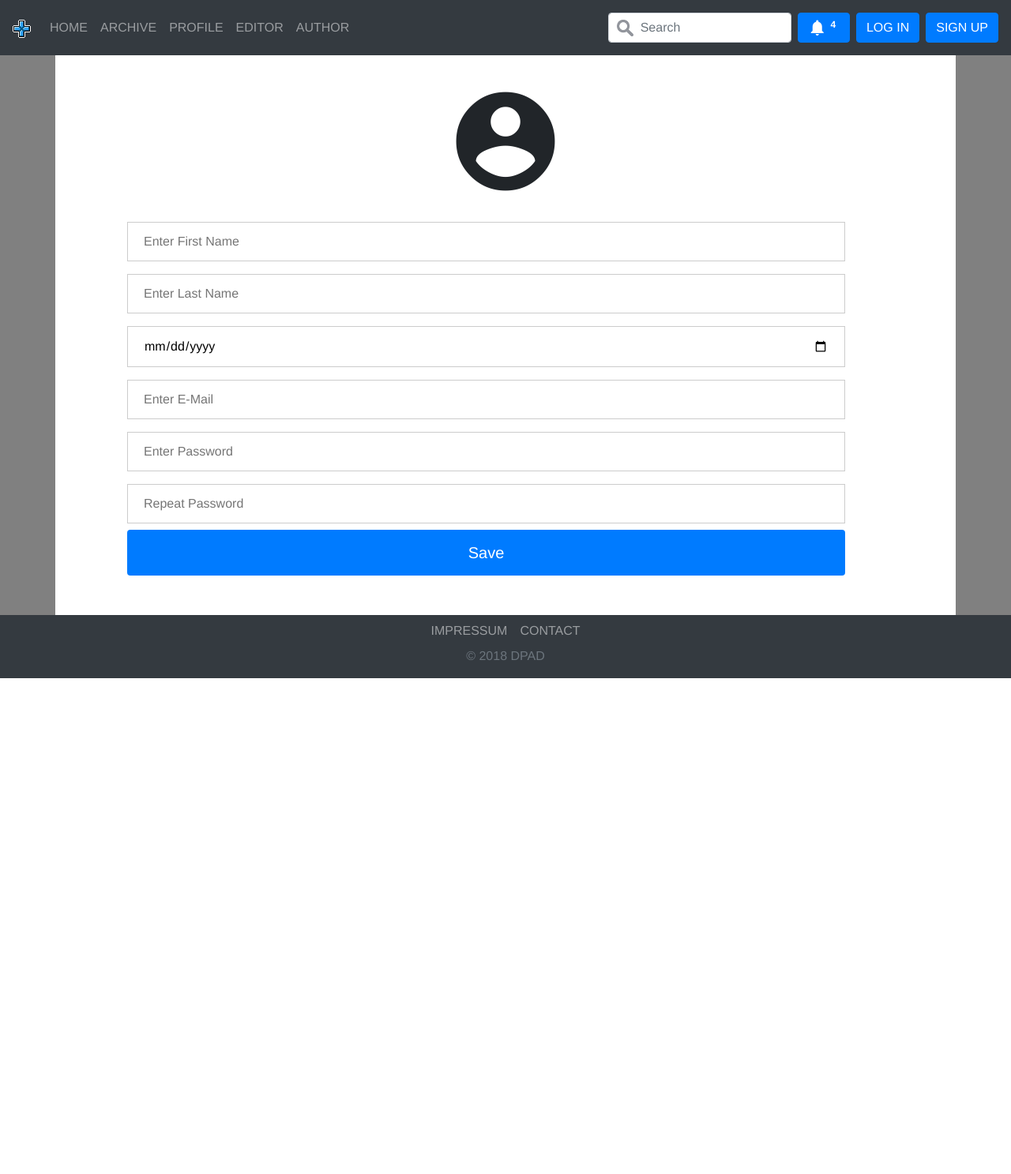
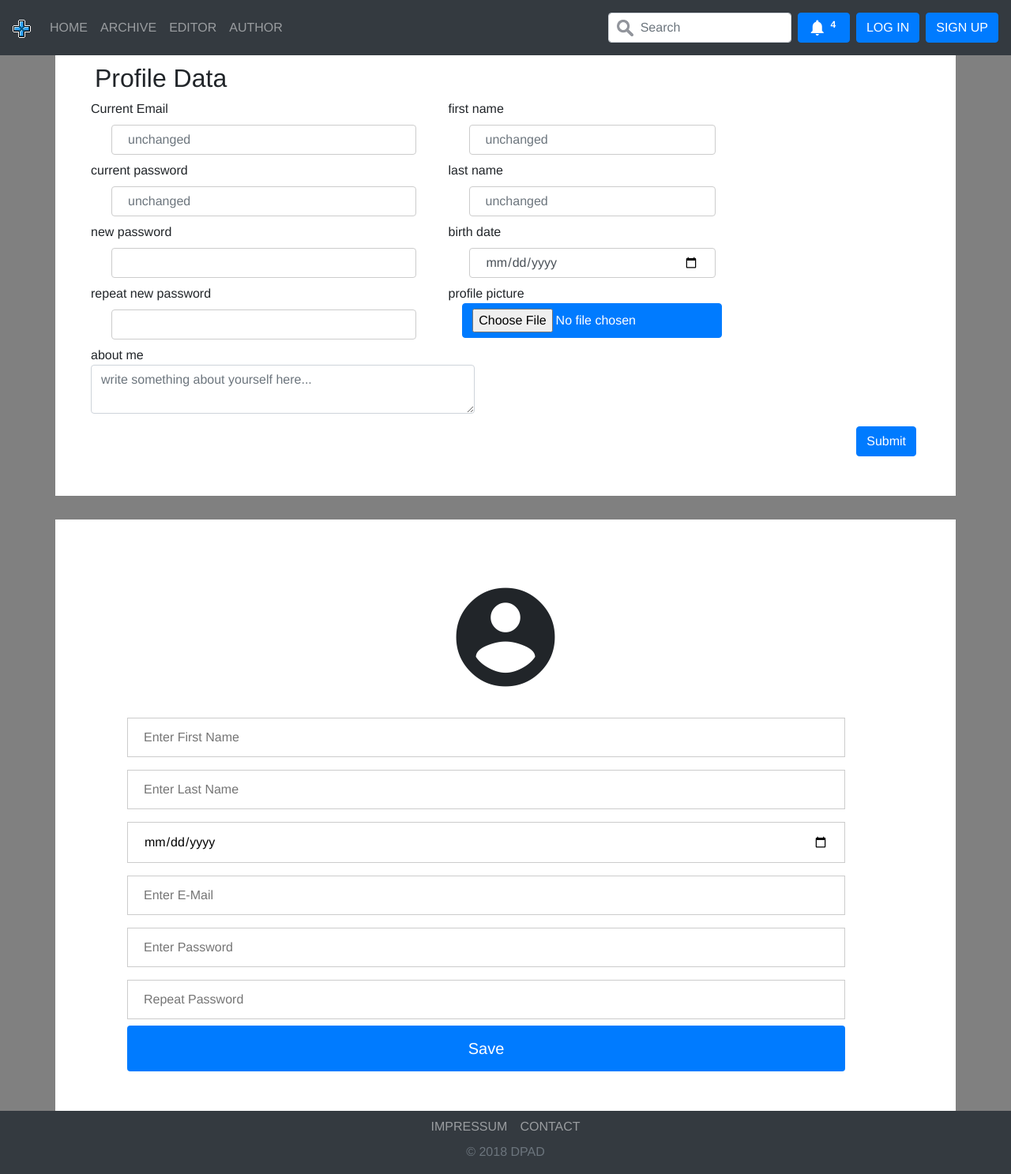
Before and after one commit to yxasika/Webproject, a PHP site: page /profile.php in a window 1280 px wide. Shown: the whole page at 79% size. Before the commit the page ends 859 px from the top, so only its background shows below. Run offline with PHP 8.4, Linux system fonts and the light colour scheme; some libraries are stand-ins or nearby versions.

Commit message:
profile seite erstmal rausgenommen

```diff
--- a/views/navbar.php
+++ b/views/navbar.php
@@ -14,9 +14,11 @@
             <li class="nav-item">
                 <a class="nav-link" href="archive.php">ARCHIVE</a>
             </li>
+            <!--
             <li class="nav-item">
                 <a class="nav-link" href="profile.php">PROFILE</a>
             </li>
+            -->
             <li class="nav-item">
                 <a class="nav-link" href="editor.php">EDITOR</a>
             </li>
--- a/views/profile.php
+++ b/views/profile.php
@@ -52,6 +52,46 @@
         </div>
     </div>
 </div>
+
+<main>
+    <div class="container">
+        <div class="row justify-content-center">
+            <form class="content" name="profile" action="profile.php">
+                <h2>Profile Data</h2>
+                <div class="form-row">
+                    <div class="form-col mr-4">Current Email <input type="text" class="form-control"
+                                                                    placeholder="unchanged" title="current Email"><br>
+                        current password<input type="password" class="form-control" placeholder="unchanged"><br>
+                        new password
+                        <input type="password" class="form-control" placeholder=""><br>
+                        repeat new password
+                        <input type="password" class="form-control" placeholder=""><br>
+                    </div>
+                    <div class="form-col mr-4">
+                        first name
+                        <input type="text" class="form-control" placeholder="unchanged"><br>
+                        last name
+                        <input type="text" class="form-control" placeholder="unchanged"><br>
+                        birth date
+                        <input type="date" class="form-control"><br>
+                        profile picture<br>
+                        <input type="file" class="btn btn-primary float-right" accept=".png,.jpg,.jpeg">
+                    </div>
+                    <div class="form-col">
+                        about me
+                        <textarea id="aboutme" name="aboutme" placeholder="write something about yourself here..."
+                                  maxlength="1000" cols="50" class="form-control"></textarea>
+                    </div>
+                </div>
+                <input type="submit" class="btn btn-primary float-right">
+            </form>
+        </div>
+
+    </div>
+
+</main>
+
+
 <main>
     <div class="container">
         <div class="row justify-content-center">
```
